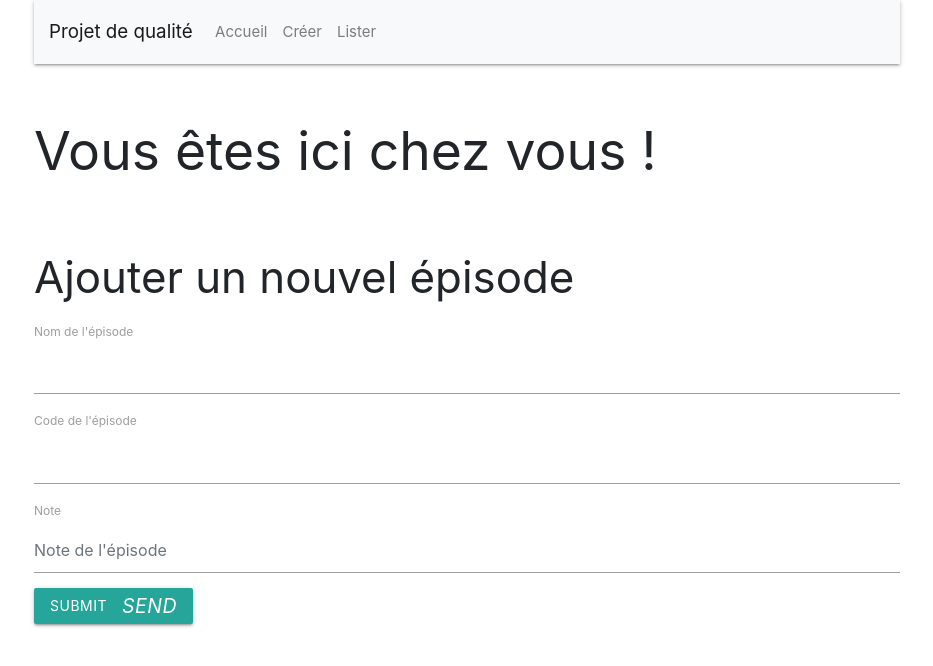
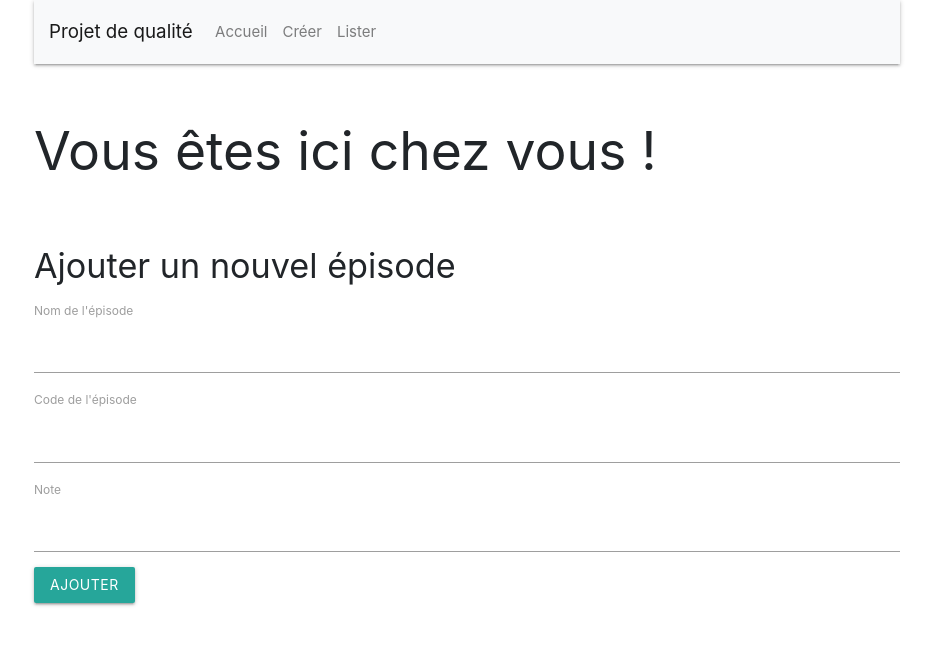
Before and after one commit to MagicVirus/lic-pro-2019-project, a React (Create React App) app in the folder front/: page /create in a window 1280 px wide. Shown: the top 666 px of the page, without its empty margins (173-1106 px from the left). Built offline with nearby package versions, Linux system fonts and the light colour scheme.

Commit message:
push front and back linked

```diff
--- a/front/src/components/create.component.js
+++ b/front/src/components/create.component.js
@@ -66,7 +66,7 @@ export class Create extends Component{
   render() {
     return (
       <div style={{ marginTop: 10 }}>
-        <h3>Ajouter un nouvel épisode</h3>
+        <h4>Ajouter un nouvel épisode</h4>
         <form onSubmit={this.onSubmit}>
           <div className="form-group">
             <label>Nom de l'épisode</label>
@@ -90,16 +90,13 @@ export class Create extends Component{
             <input type="number"
                    min="1"
                    max="10"
-                   placeholder="Note de l'épisode"
                    className="form-control"
                    value={this.state.note}
                    onChange={this.onChangeEpisodeMark}
             />
           </div>
           <div className="form-group">
-            <button className="btn btn-primary waves-effect waves-light" type="submit" value="Ajouter">Submit
-              <i className="material-icons right">send</i>
-            </button>
+            <button className="btn btn-primary waves-effect waves-light" type="submit" value="Ajouter">Ajouter</button>
           </div>
         </form>
         {this.state.showPopup ?
--- a/front/src/components/edit.component.js
+++ b/front/src/components/edit.component.js
@@ -85,7 +85,7 @@ export default class Edit extends Component {
             <label>Note</label>
             <input type="number"
                    min="1"
-                   placeholder="Note de l'épisode"
+                   max="10"
                    className="form-control"
                    value={this.state.note}
                    onChange={this.onChangeEpisodeMark}
```
